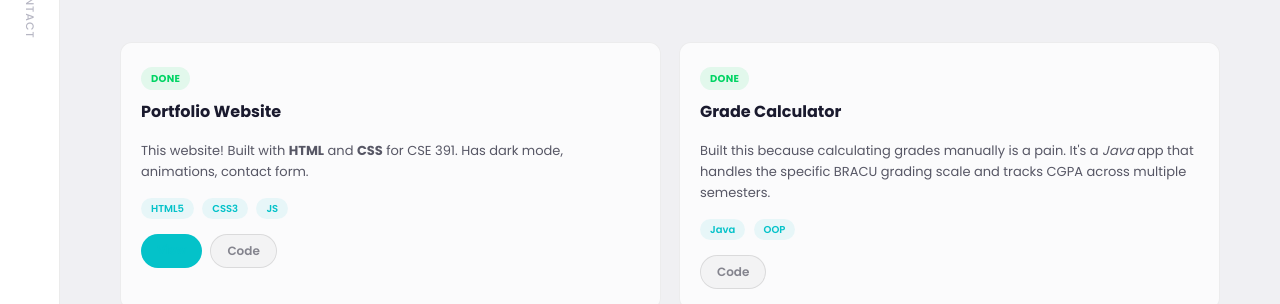
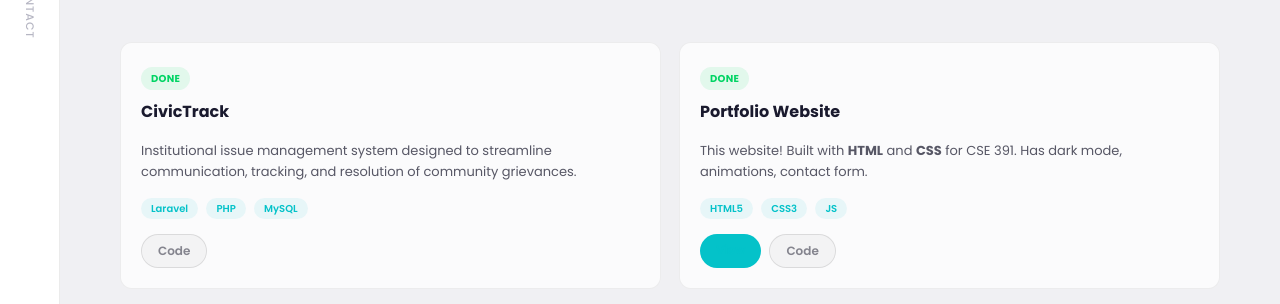
Before and after one commit to b19szn/shezanmahmud, a plain HTML site: page projects.html in a window 1280 px wide. Shown: the part 434-738 px from the top of the page. Drawn offline with Linux system fonts and the light colour scheme.

Commit message:
Add CivicTrack project card

```diff
--- a/projects.html
+++ b/projects.html
@@ -52,6 +52,26 @@
             </p>
 
             <div class="pj-grid">
+                <div class="pj-card">
+                    <div class="pj-top">
+                        <span class="sticker stk-done">Done</span>
+                        <h3>CivicTrack</h3>
+                    </div>
+                    <div class="pj-body">
+                        <p class="pj-desc">
+                            Institutional issue management system designed to streamline communication, tracking, and resolution of community grievances.
+                        </p>
+                        <div style="margin-top: 10px;">
+                            <span class="pj-tag">Laravel</span>
+                            <span class="pj-tag">PHP</span>
+                            <span class="pj-tag">MySQL</span>
+                        </div>
+                        <div class="pj-btns">
+                            <a href="https://github.com/b19szn/CivicTrack" target="_blank" class="pj-btn-gray">Code</a>
+                        </div>
+                    </div>
+                </div>
+
                 <div class="pj-card">
                     <div class="pj-top">
                         <span class="sticker stk-done">Done</span>
```
